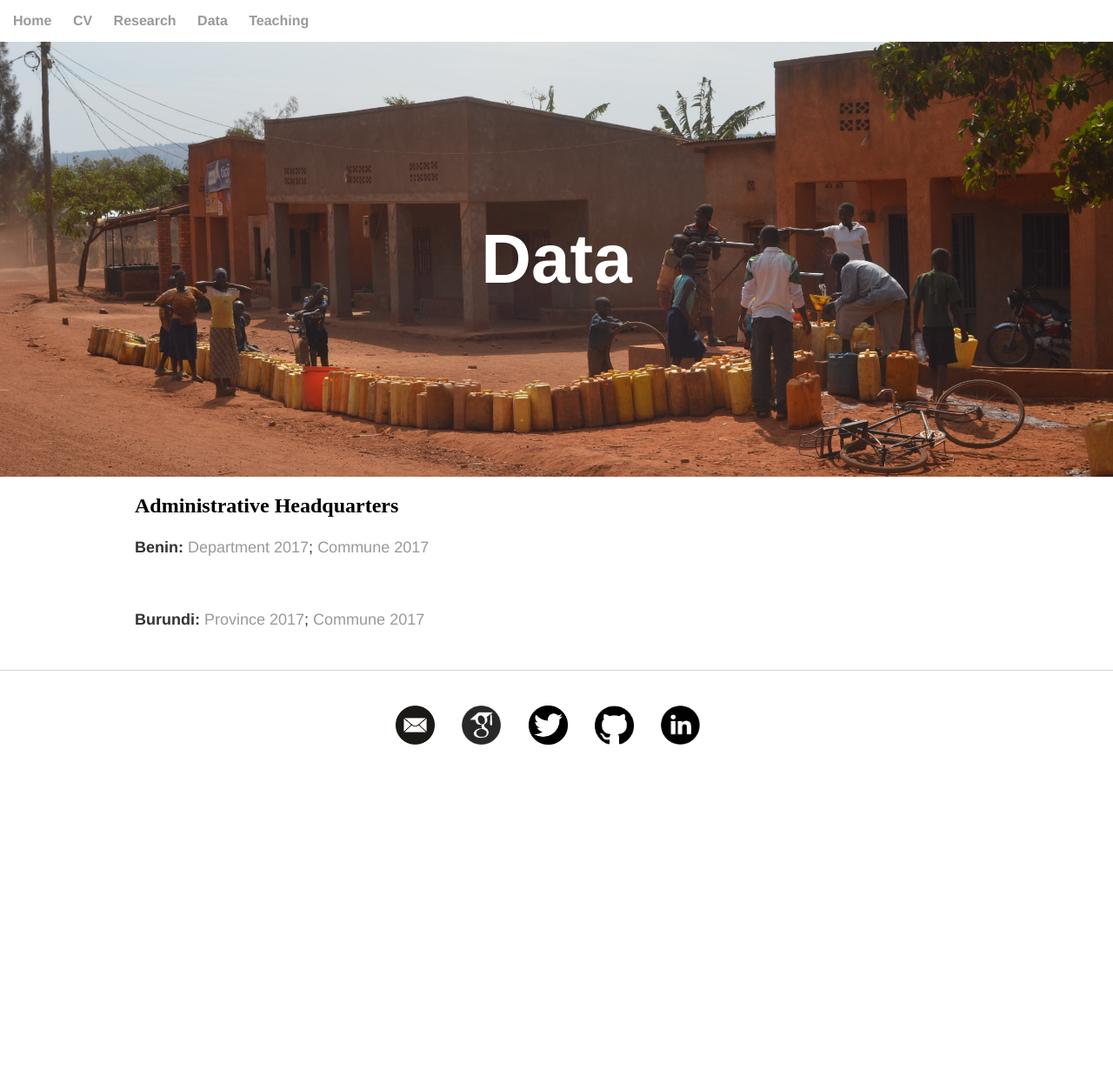
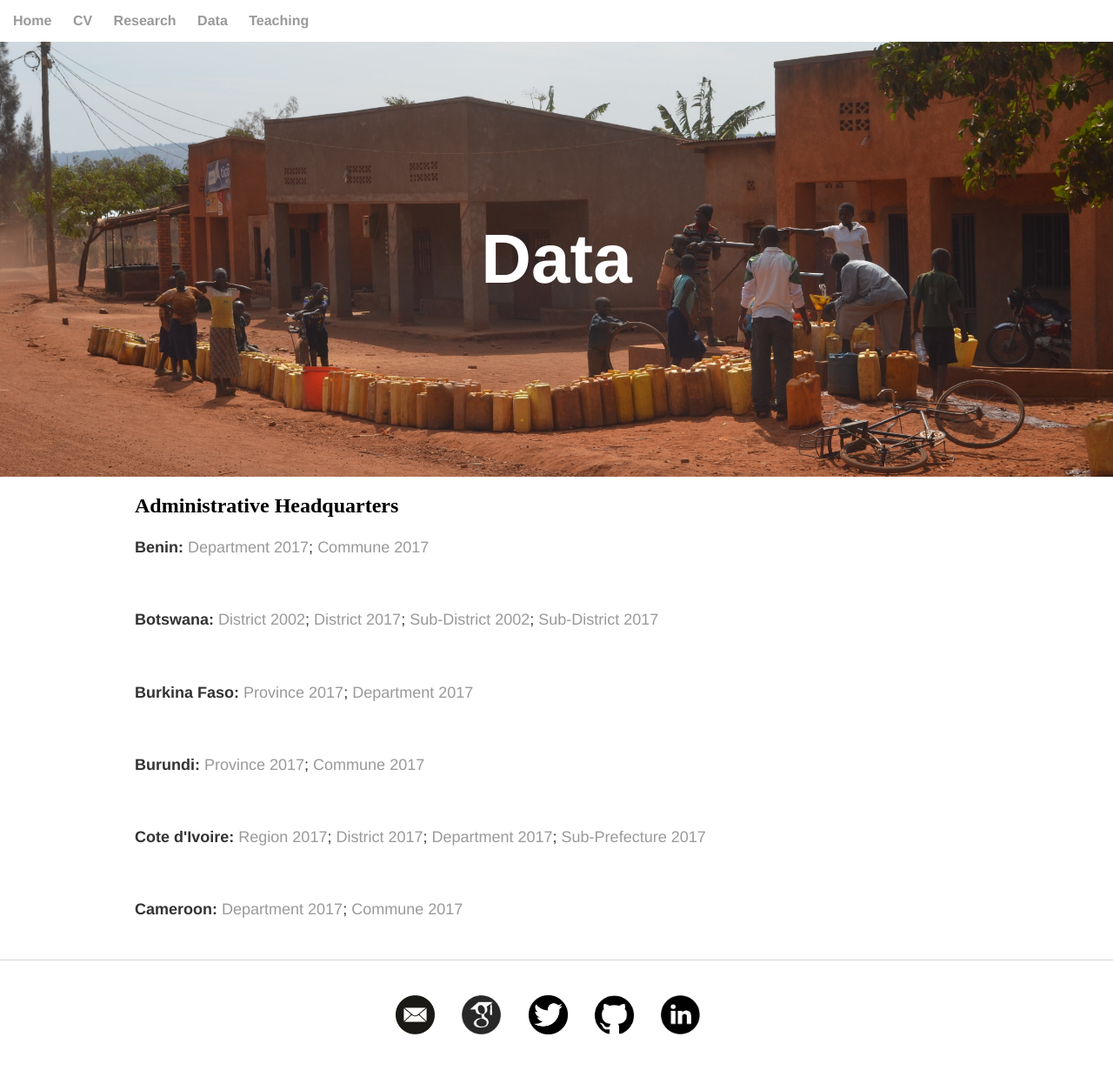
Before and after one commit to soeren-henn/soeren-henn.github.io, a Jekyll site: the page built from data/index.html, in a window 1280 px wide. Shown: the whole page at 87% size. Built offline with Jekyll 4.4.1, drawn with Linux system fonts in a browser that asks for light colours; before the commit the page ends 905 px from its top, so only the background shows below that.

Commit message:
Update index.html

```diff
--- a/data/index.html
+++ b/data/index.html
@@ -17,6 +17,23 @@ title: Data
 	</div>
 
 	<div class="paper">
+		<p><b>Botswana:</b> <a href="/files/BWA_district_2002.csv" class="btn btn-default pull-right" title="PDF">District 2002</a>; <a href="/files/BWA_district_2017.csv" class="btn btn-default pull-right" title="PDF">District 2017</a>; <a href="/files/BWA_subdistrict_2002.csv" class="btn btn-default pull-right" title="PDF">Sub-District 2002</a>; <a href="/files/BWA_subdistrict_2017.csv" class="btn btn-default pull-right" title="PDF">Sub-District 2017</a></p>
+	</div>
+
+	<div class="paper">
+		<p><b>Burkina Faso:</b> <a href="/files/BFA_province_2017.csv" class="btn btn-default pull-right" title="PDF">Province 2017</a>; <a href="/files/BFA_department_2017.csv" class="btn btn-default pull-right" title="PDF">Department 2017</a></p>
+	</div>
+
+	<div class="paper">
 		<p><b>Burundi:</b> <a href="/files/BDI_province_2017.csv" class="btn btn-default pull-right" title="PDF">Province 2017</a>; <a href="/files/BDI_commune_2017.csv" class="btn btn-default pull-right" title="PDF">Commune 2017</a></p>
 	</div>
+
+	<div class="paper">
+		<p><b>Cote d'Ivoire:</b> <a href="/files/CIV_region_2017.csv" class="btn btn-default pull-right" title="PDF">Region 2017</a>; <a href="/files/CIV_district_2017.csv" class="btn btn-default pull-right" title="PDF">District 2017</a>; <a href="/files/CIV_department_2017.csv" class="btn btn-default pull-right" title="PDF">Department 2017</a>; <a href="/files/CIV_subprefecture_2017.csv" class="btn btn-default pull-right" title="PDF">Sub-Prefecture 2017</a></p>
+	</div>
+
+	<div class="paper">
+		<p><b>Cameroon:</b> <a href="/files/CMR_department_2017.csv" class="btn btn-default pull-right" title="PDF">Department 2017</a>; <a href="/files/CMR_commune_2017.csv" class="btn btn-default pull-right" title="PDF">Commune 2017</a></p>
+	</div>
+
 </div>
```
